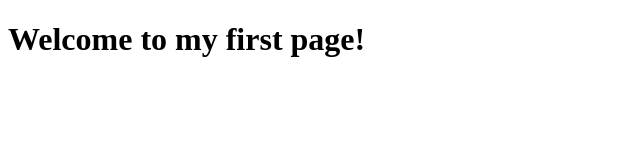
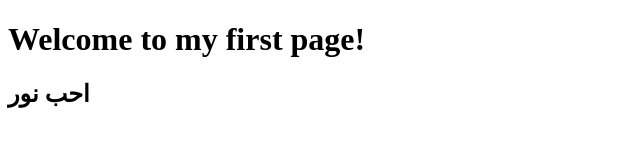
Before and after one commit to LayanJunaid/coursera-test, a plain HTML site: page site/index.html in a window 1280 px wide. Shown: the whole page, without its empty margins (0-640 px from the left). Drawn offline with Linux system fonts and the light colour scheme.

Commit message:
Added content to index.html

```diff
--- a/site/index.html
+++ b/site/index.html
@@ -7,5 +7,6 @@
 </head>
 <body>
     <h1>Welcome to my first page!</h1>
+    <h2>احب نور </h2>
 </body>
 </html>
```
